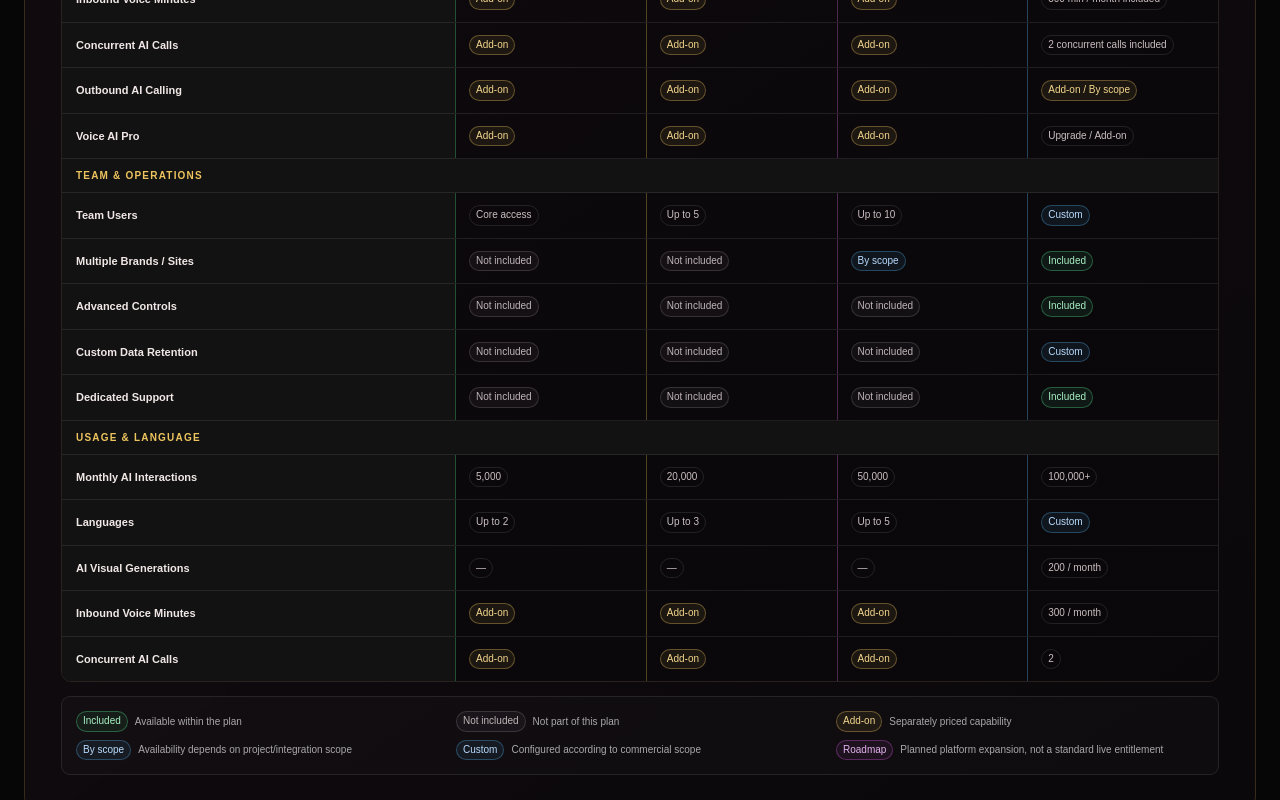
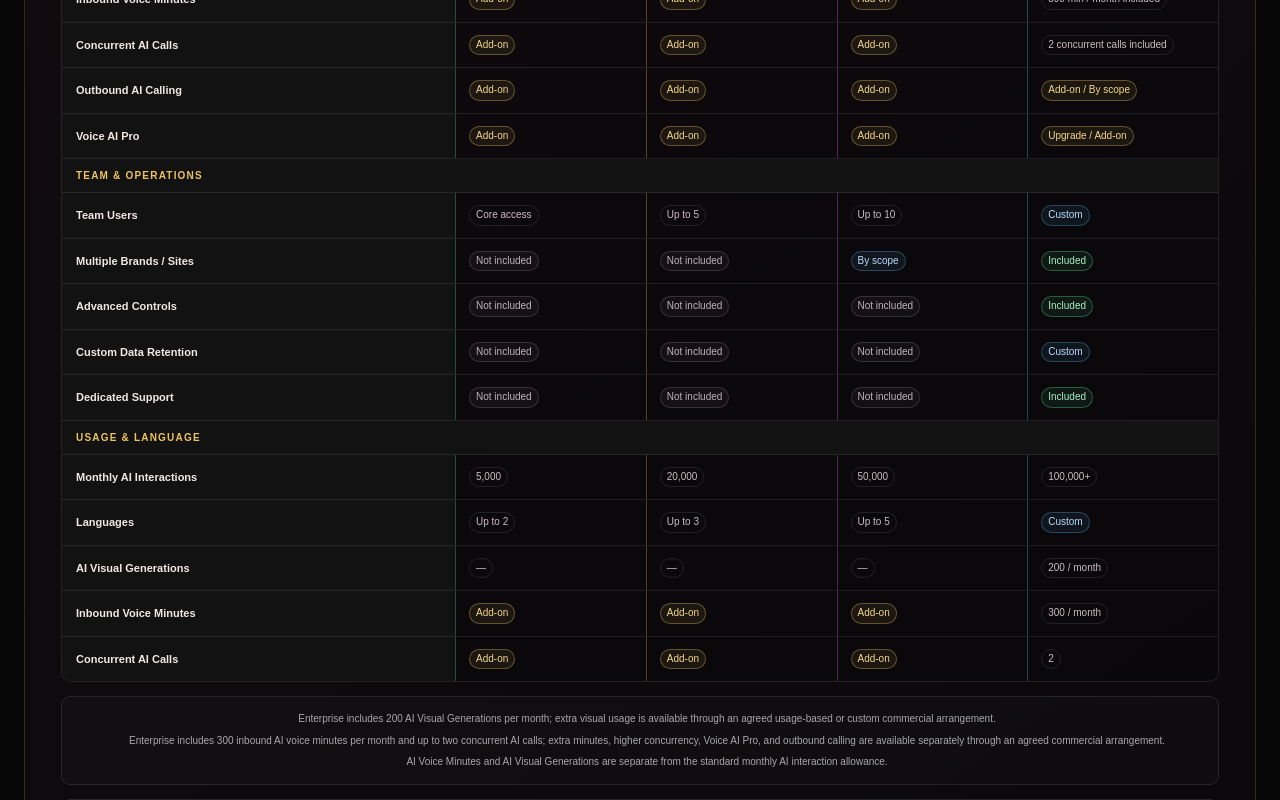
Before and after one commit to samettabak17-blip/samche-ai-website, a Next.js app: page /pricing in a window 1280 px wide. Shown: the part 3200-4000 px from the top of the page. Built offline with nearby package versions, Linux system fonts and the light colour scheme.

Commit message:
feat: render multimodal plan comparison

```diff
--- a/app/components/platform-faq.tsx
+++ b/app/components/platform-faq.tsx
@@ -32,6 +32,18 @@ export const platformFaqItems = [
     answer: 'If your usage approaches or exceeds your plan allowance, SamChe AI can recommend a higher plan or a custom usage arrangement. Exact commercial terms depend on the selected plan and agreed scope.',
   },
   {
+    question: 'Is AI Voice included in Enterprise?',
+    answer: 'Enterprise includes the base AI Voice Receptionist entitlement with 300 inbound minutes per month and up to 2 concurrent AI calls. Additional minutes, higher concurrency, Voice AI Pro, and outbound calling are available separately.',
+  },
+  {
+    question: 'What is included with AI Visual Generation?',
+    answer: 'Enterprise includes one shared allowance of 200 AI Visual Generations per month across enabled AI Visual Generation and Visual Product Personalization experiences. Additional usage is available by agreed scope.',
+  },
+  {
+    question: 'What happens when Enterprise exceeds included voice or visual usage?',
+    answer: 'Additional usage is handled through an agreed usage-based or custom commercial arrangement. Automatic billing, rollover, or suspension is not assumed unless separately contracted.',
+  },
+  {
     question: 'How long does implementation take?',
     answer: 'Implementation depends on the selected channels, knowledge sources, integrations and operating requirements. The sales team confirms the practical scope during review; no fixed deployment time is promised here.',
   },
--- a/app/components/pricing-table.tsx
+++ b/app/components/pricing-table.tsx
@@ -2,7 +2,7 @@
 
 import Link from './internal-link';
 import { Fragment, useState } from 'react';
-import { addons, addonNotes, agenticExpansionNote, comparisonStateLegend, interactionAllowanceCards, planInheritanceNotes, plans, platformFeatureGroups, setupPrice } from '../../lib/site-data.mjs';
+import { addons, addonNotes, agenticExpansionNote, comparisonStateLegend, comparisonUsageNotes, interactionAllowanceCards, planInheritanceNotes, plans, platformFeatureGroups, setupPrice } from '../../lib/site-data.mjs';
 import { PlatformFAQ } from './platform-faq';
 import { SectionEyebrow } from './site-shell';
 
@@ -27,6 +27,7 @@ function comparisonStateClass(value: string) {
   if (normalized.startsWith('included')) return 'included';
   if (normalized.startsWith('not included')) return 'not-included';
   if (normalized.startsWith('add-on')) return 'add-on';
+  if (normalized.startsWith('upgrade')) return 'add-on';
   if (normalized.startsWith('by scope')) return 'by-scope';
   if (normalized.startsWith('custom')) return 'custom';
   if (normalized.startsWith('roadmap')) return 'roadmap';
@@ -35,10 +36,14 @@ function comparisonStateClass(value: string) {
 
 function comparisonMobileLabel(value: string) {
   const labels: Record<string, string> = {
-    'Not included': 'No', 'Included': 'Yes', 'Included · Custom scale': 'Yes · Custom', 'Included · By scope': 'Yes · Scope',
-    '1 CRM OR Booking Integration': '1 CRM/Booking', 'Included within up to 3 external integrations': 'Up to 3',
-    '100,000+ / month': '100K+', '50,000 / month': '50K', '20,000 / month': '20K', '5,000 / month': '5K',
-    'Extended / Custom': 'Custom', 'Standard access': 'Standard', 'Roadmap / By scope': 'Roadmap', 'Add-on / By scope': 'Add-on',
+    'Not included': 'No', 'Included': 'Yes', 'Included / Custom scale': 'Yes · Custom',
+    '1 CRM or Booking integration': '1 CRM/Booking', 'Up to 3 external integrations': 'Up to 3',
+    '100,000+': '100K+', '50,000': '50K', '20,000': '20K', '5,000': '5K',
+    'Core access': 'Core', 'Enterprise scale': 'Enterprise', 'Custom scale': 'Custom',
+    'Roadmap / By scope': 'Roadmap', 'Add-on / By scope': 'Add-on', 'Upgrade / Add-on': 'Upgrade',
+    '200 / month included': '200/mo', '200 / month': '200/mo',
+    '300 min / month included': '300 min', '300 / month': '300 min',
+    '2 concurrent calls included': '2 calls', '2': '2 calls',
   };
   return labels[value] || value;
 }
@@ -73,6 +78,7 @@ export function PricingTable() {
           <tbody>{platformFeatureGroups.map((group) => <Fragment key={group.label}><tr className="comparison-group"><th colSpan={5}>{group.label}</th></tr>{group.rows.map((row) => <tr key={`${group.label}-${row.label}`}><th scope="row">{row.label}</th>{row.values.map((value, index) => <td data-plan={plans[index].slug} key={plans[index].slug}><span className={`comparison-state comparison-state-${comparisonStateClass(value)}`} aria-label={value}><span className="comparison-desktop-label">{value}</span><span className="comparison-mobile-label">{comparisonMobileLabel(value)}</span></span></td>)}</tr>)}{group.label === 'Integrations & Automation' && <tr className="comparison-group-note"><th colSpan={5}>{agenticExpansionNote}</th></tr>}</Fragment>)}</tbody>
         </table>
       </div>
+      <ul className="comparison-usage-notes">{comparisonUsageNotes.map((note) => <li key={note}>{note}</li>)}</ul>
       <div className="comparison-state-legend" aria-label="Comparison state legend">{comparisonStateLegend.map((item) => <div className="comparison-legend-item" key={item.state}><span className={`comparison-state comparison-state-${comparisonStateClass(item.state)}`}>{item.state}</span><span>{item.description}</span></div>)}</div>
     </section>
     <section className="interaction-explanation" aria-labelledby="interaction-explanation-heading">
--- a/app/globals.css
+++ b/app/globals.css
@@ -292,6 +292,7 @@ button, a, select, summary { -webkit-tap-highlight-color: transparent; }
 .interaction-explanation-card h3 { margin:0; color:#f1d27b; font-size:13px; font-weight:650; }
 .interaction-explanation-card p { margin:9px 0 0; color:var(--muted); font-size:11px; line-height:1.65; }
 .comparison-state-legend { display:grid; grid-template-columns:repeat(3,minmax(0,1fr)); gap:8px 12px; margin-top:14px; padding:14px; border:1px solid rgba(255,255,255,.09); border-radius:9px; background:rgba(255,255,255,.018); }
+.comparison-usage-notes { display:grid; gap:6px; margin:14px 0 0; padding:14px 14px 14px 28px; border:1px solid rgba(255,255,255,.09); border-radius:9px; color:var(--muted); background:rgba(255,255,255,.018); font-size:10px; line-height:1.55; }
 .comparison-legend-item { display:flex; align-items:center; gap:7px; min-width:0; color:var(--muted); font-size:10px; line-height:1.4; }
 
 .platform-faq { margin-top:65px; padding:32px; border:1px solid rgba(232,189,104,.16); border-radius:14px; background:linear-gradient(145deg,rgba(28,16,21,.62),rgba(12,9,12,.86)); }
```
Also changed, not shown: 1 other file (tests, documents, lock files or other folders).
